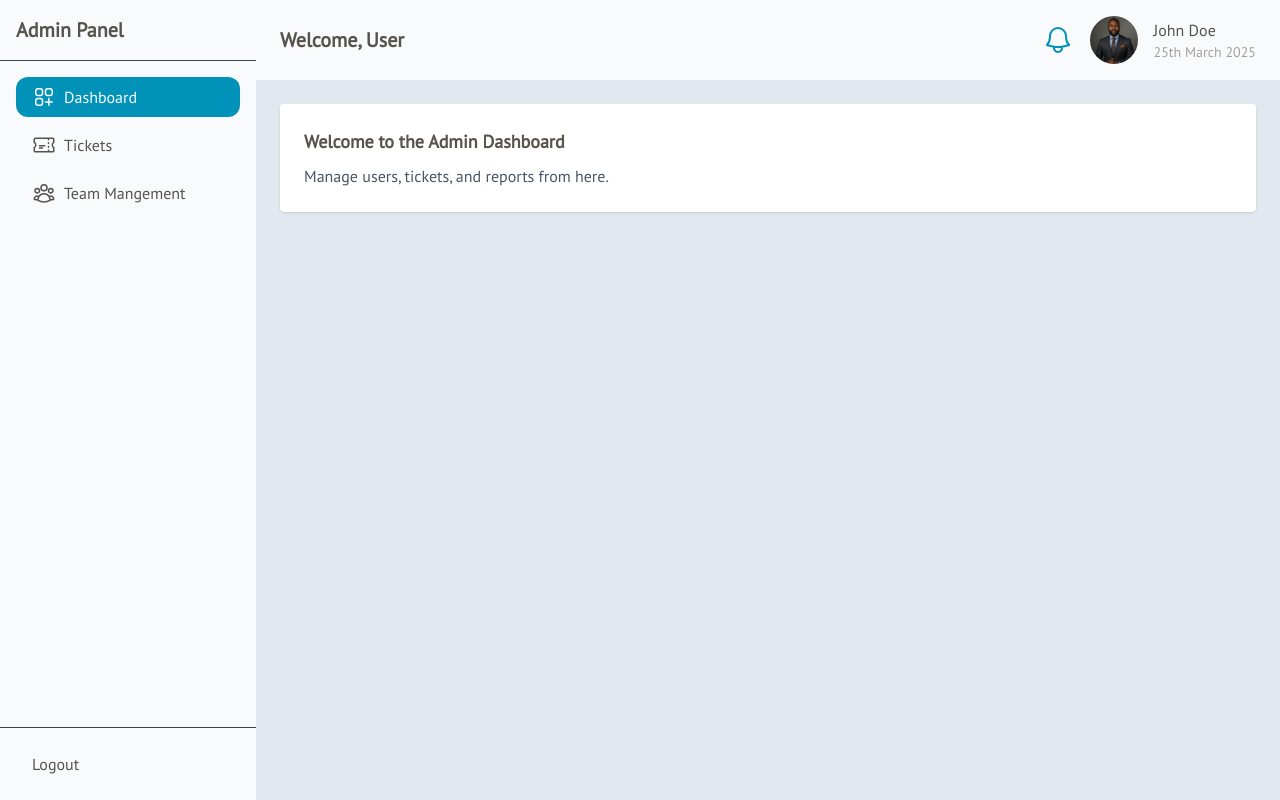
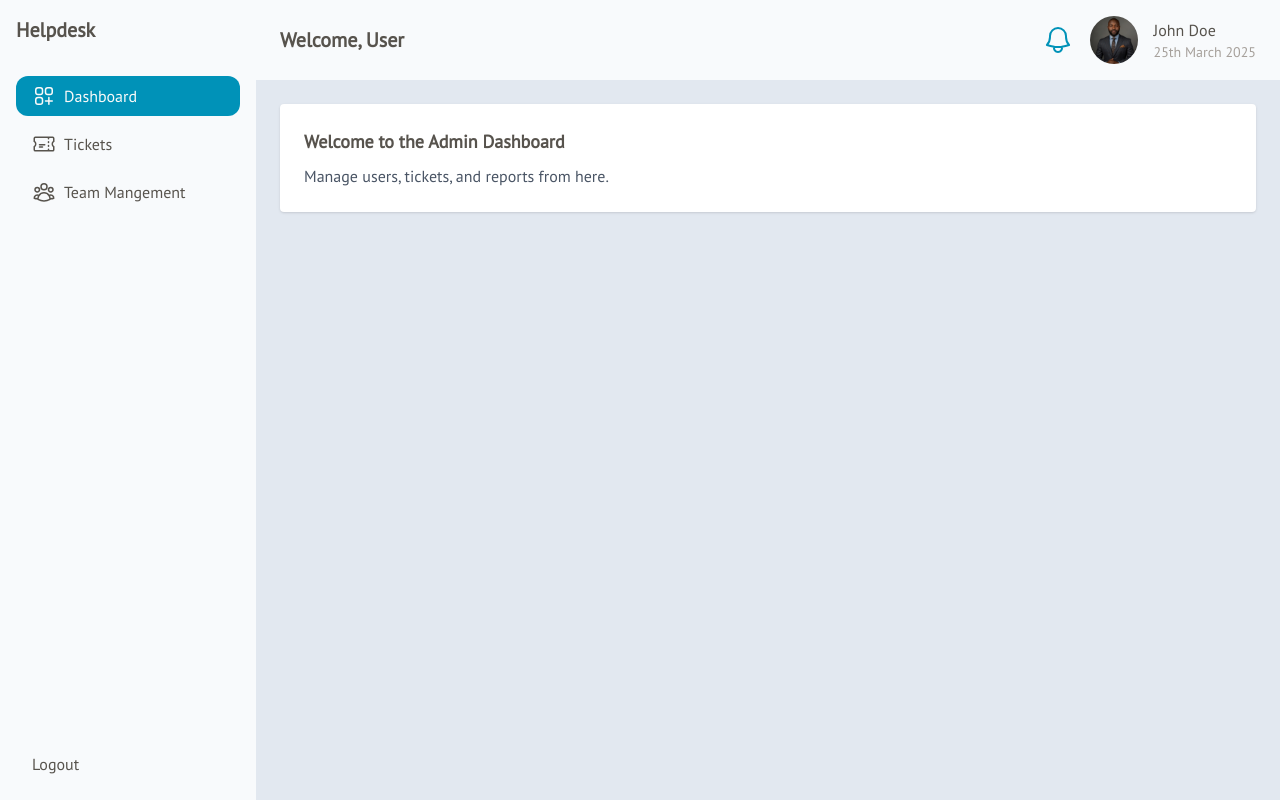
Before and after one commit to noel-ngona/helpdesk-frontend, a Vue app: page / in a window 1280 px wide. Built offline with nearby package versions, Linux system fonts and the light colour scheme; no server answers.

Commit message:
feat : sidebar modified

```diff
--- a/src/components/Sidebar.vue
+++ b/src/components/Sidebar.vue
@@ -5,8 +5,8 @@ import { RouterLink } from 'vue-router'
 
 <template>
   <aside class="w-64 bg-slate-50  flex flex-col">
-    <div class="p-4 text-xl font-bold border-b border-gray-700">
-      Admin Panel
+    <div class="p-4 text-xl font-bold ">
+      Helpdesk
     </div>
     <nav class="flex-1 p-4 space-y-2">
       <RouterLink href="/" class="block py-2 px-4 rounded-xl hover:bg-cyan-600 hover:text-slate-50 flex gap-2" :class="{ 'bg-cyan-600 text-stone-50': $route.path === '/' }">
@@ -37,7 +37,7 @@ import { RouterLink } from 'vue-router'
         </div>
       </RouterLink>
     </nav>
-    <div class="p-4 border-t border-gray-700">
+    <div class="p-4 ">
       <a href="#" class="block py-2 px-4 rounded hover:bg-gray-700">Logout</a>
     </div>
   </aside>
```
